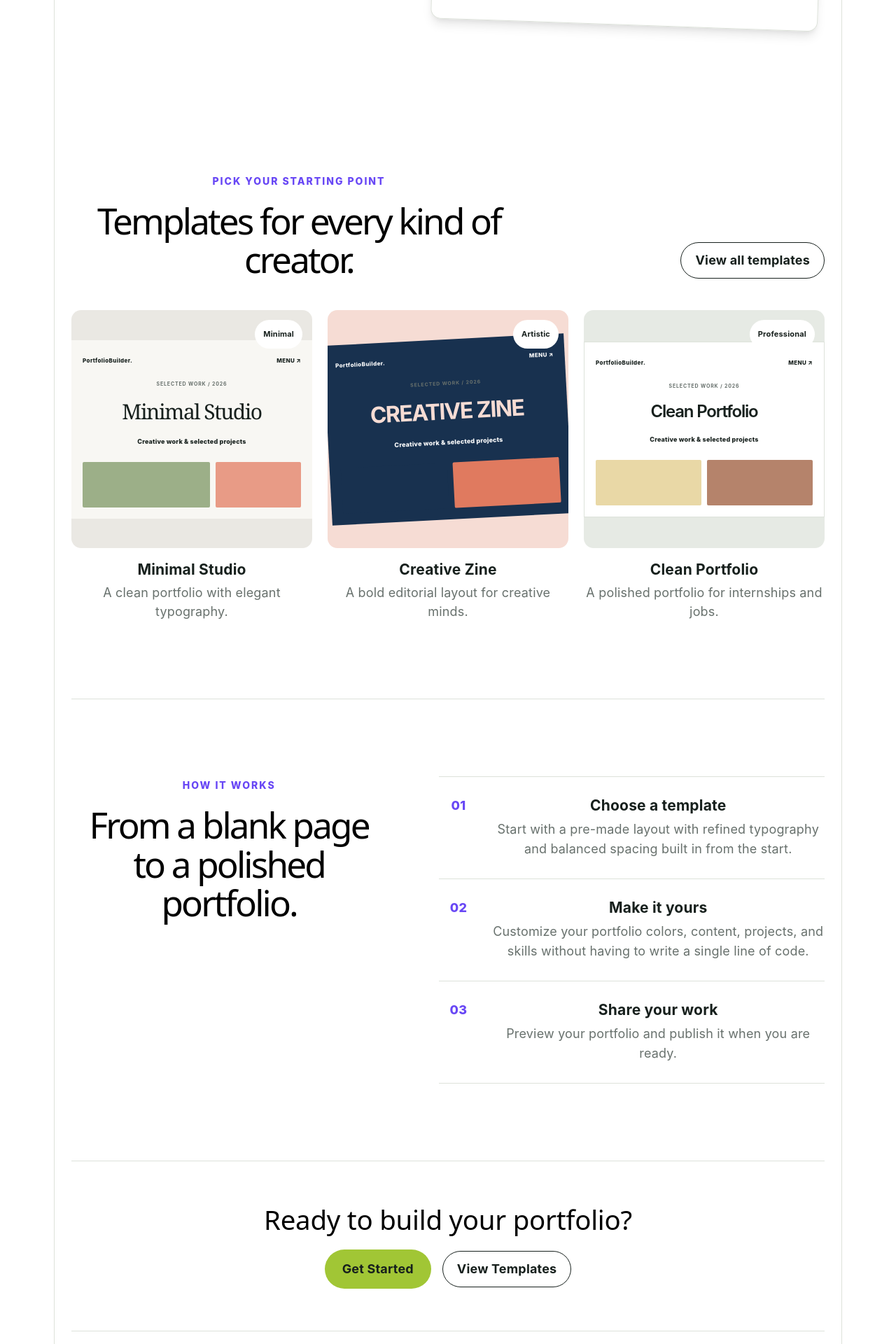
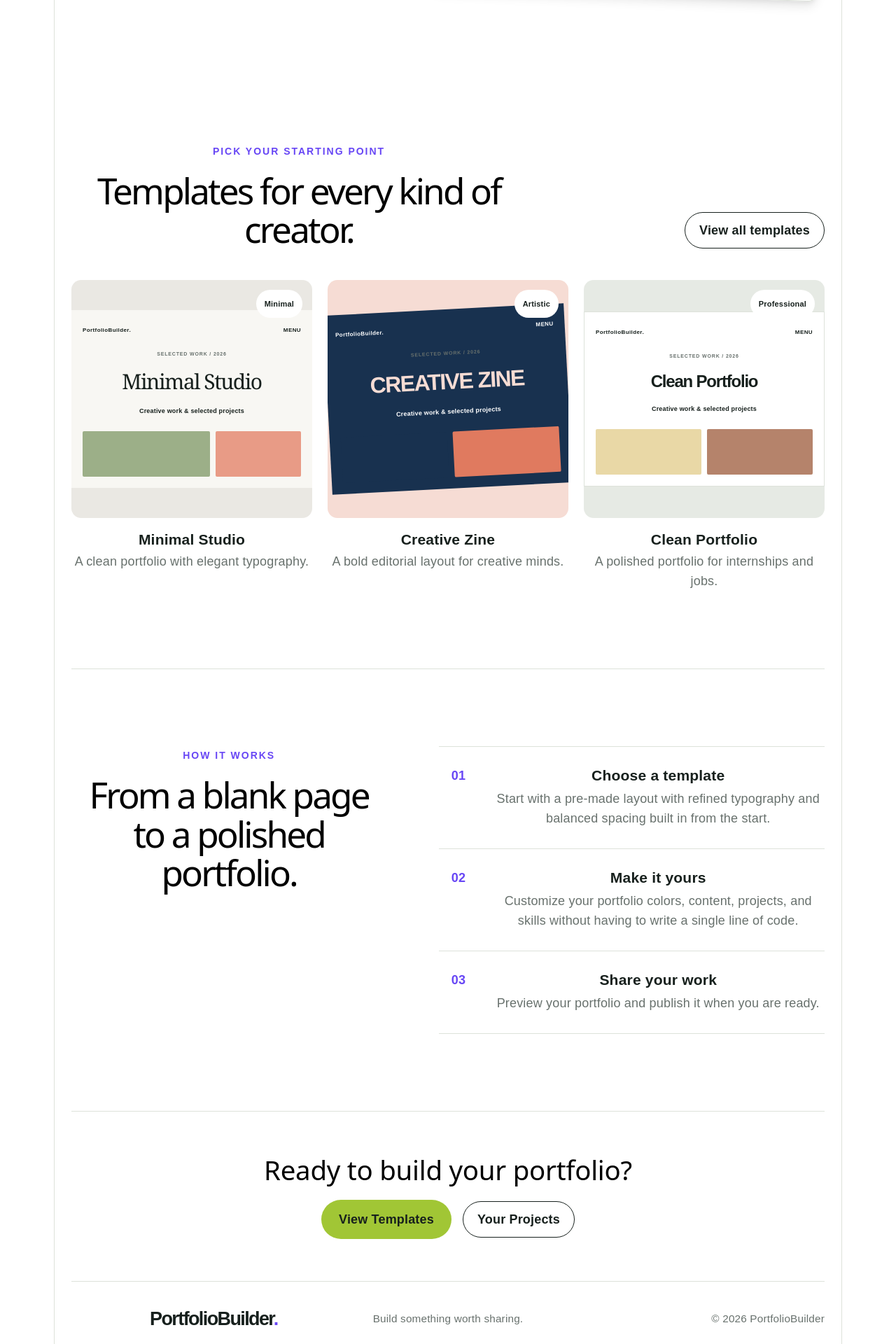
Before and after one commit to sylve-tuladhar/CPSC_362, a React (Vite) app: page /homepage in a window 1280 px wide. Shown: the part 700-2620 px from the top of the page at 70% size. Built offline with nearby package versions, Linux system fonts and the light colour scheme.

Commit message:
Work in progress your projects page

```diff
--- a/src/App.jsx
+++ b/src/App.jsx
@@ -3,6 +3,7 @@ import Templates from "./pages/Templates";
 import TemplateGallery from "./pages/TemplateGallery";
 import Editor from "./pages/Editor";
 import Preview from "./pages/Preview";
+import YourProjects from "./pages/YourProjects";
 import "./App.css";
 import { BrowserRouter, Navigate, Route, Routes } from "react-router-dom";
 
@@ -17,6 +18,7 @@ function App() {
         <Route path="/template-gallery" element={<TemplateGallery />} />
         <Route path="/editor" element={<Editor />} />
         <Route path="/preview" element={<Preview />} />
+        <Route path="/your-projects" element={<YourProjects />} />
     </Routes>
     </BrowserRouter>
   );
--- a/src/pages/Editor.css
+++ b/src/pages/Editor.css
@@ -20,7 +20,7 @@ body {
   margin: 0;
   background: var(--background);
   color: var(--text);
-  font-family: Inter, Arial, sans-serif;
+  font-family: Arial, sans-serif;
 }
 
 button,
--- a/src/pages/HomePage.css
+++ b/src/pages/HomePage.css
@@ -20,7 +20,7 @@ body {
   margin: 0;
   background: var(--background);
   color: var(--text);
-  font-family: Inter, Arial, sans-serif;
+  font-family: Arial, sans-serif;
 }
 
 button,
@@ -524,8 +524,14 @@ footer p:last-child {
 }
 
 @media (max-width: 850px) {
-  .navbar nav a {
-    display: none;
+  .navbar {
+    flex-wrap: wrap;
+    gap: 16px;
+    padding: 16px 0;
+  }
+
+  .navbar nav {
+    gap: 18px;
   }
 
   .hero,
@@ -560,6 +566,21 @@ footer p:last-child {
     width: min(100% - 32px, 1180px);
   }
 
+  .navbar nav {
+    width: 100%;
+    justify-content: space-between;
+    flex-wrap: wrap;
+    gap: 12px;
+  }
+
+  .navbar nav a {
+    font-size: 0.85rem;
+  }
+
+  .navbar nav .nav-button {
+    padding: 10px 14px;
+  }
+
   .hero h1 {
     font-size: 3.4rem;
   }
--- a/src/pages/HomePage.jsx
+++ b/src/pages/HomePage.jsx
@@ -106,7 +106,7 @@ function HomePage() {
                 <div className="template-preview-mini">
                   <div className="template-preview-nav">
                     <span>PortfolioBuilder.</span>
-                    <span>MENU ↗</span>
+                    <span>MENU</span>
                   </div>
                   <div className="template-preview-content">
                     <p>SELECTED WORK / 2026</p>
@@ -129,7 +129,7 @@ function HomePage() {
                 <div className="template-preview-mini">
                   <div className="template-preview-nav">
                     <span>PortfolioBuilder.</span>
-                    <span>MENU ↗</span>
+                    <span>MENU</span>
                   </div>
                   <div className="template-preview-content">
                     <p>SELECTED WORK / 2026</p>
@@ -152,7 +152,7 @@ function HomePage() {
                 <div className="template-preview-mini">
                   <div className="template-preview-nav">
                     <span>PortfolioBuilder.</span>
-                    <span>MENU ↗</span>
+                    <span>MENU</span>
                   </div>
                   <div className="template-preview-content">
                     <p>SELECTED WORK / 2026</p>
@@ -195,11 +195,11 @@ function HomePage() {
       <div className="homepage-conclusion">
         <h2>Ready to build your portfolio?</h2>
         <div className="conclusion-actions">
-          <Link className="primary-button" to="/editor">
-            Get Started
+          <Link className="primary-button" to="/template-gallery">
+            View Templates
           </Link>
-          <Link className="outline-button" to="/template-gallery">
-            View Templates
+          <Link className="outline-button" to="/your-projects">
+            Your Projects
           </Link>
         </div>
       </div>
--- a/src/pages/Preview.css
+++ b/src/pages/Preview.css
@@ -20,7 +20,7 @@ body {
   margin: 0;
   background: var(--background);
   color: var(--text);
-  font-family: Inter, Arial, sans-serif;
+  font-family: Arial, sans-serif;
 }
 
 button,
--- a/src/pages/TemplateGallery.css
+++ b/src/pages/TemplateGallery.css
@@ -2,7 +2,7 @@
   min-height: 100vh;
   background: #ffffff;
   color: #17201d;
-  font-family: Inter, Arial, sans-serif;
+  font-family: Arial, sans-serif;
 }
 
 /* HEADER — MATCHES HOMEPAGE */
--- a/src/pages/TemplateGallery.jsx
+++ b/src/pages/TemplateGallery.jsx
@@ -115,7 +115,7 @@ function TemplateGallery() {
 
             <div className="gallery-mini-nav">
               <span>PortfolioBuilder.</span>
-              <span>MENU ↗</span>
+              <span>MENU</span>
             </div>
 
             <div className="gallery-mini-content">
--- a/src/pages/Templates.css
+++ b/src/pages/Templates.css
@@ -20,7 +20,7 @@ body {
   margin: 0;
   background: var(--background);
   color: var(--text);
-  font-family: Inter, Arial, sans-serif;
+  font-family: Arial, sans-serif;
 }
 
 button,
--- /dev/null
+++ b/src/pages/YourProjects.css
@@ -0,0 +1,44 @@
+:root {
+  --background: #ffffff;
+  --surface: #ffffff;
+  --text: #17201d;
+  --muted: #68716d;
+  --purple: #6847f5;
+  --green: #a1c635;
+  --border: #dde2da;
+}
+
+* {
+  box-sizing: border-box;
+}
+
+html {
+  scroll-behavior: smooth;
+}
+
+body {
+  margin: 0;
+  background: var(--background);
+  color: var(--text);
+  font-family: Arial, sans-serif;
+}
+
+button,
+a {
+  font: inherit;
+}
+
+.navbar {
+  display: flex;
+  justify-content: space-between;
+  align-items: center;
+  padding: 1rem 2rem;
+  background-color: var(--surface);
+  border-bottom: 1px solid var(--border);
+}
+
+.logo {
+  font-size: 1.5rem;
+  font-weight: bold;
+  color: var(--text);
+}
--- /dev/null
+++ b/src/pages/YourProjects.jsx
@@ -0,0 +1,30 @@
+import "./YourProjects.css";
+import { Link } from "react-router-dom";
+
+function YourProjects() {
+  return (
+    <div className="your-projects">
+      <header className="navbar">
+      <Link classname="logo" to="/homepage">
+        PortfolioBuilder<span>.</span>
+      </Link>
+
+      <nav aria-label="Main navigation">
+        <Link to="/homepage">Return Home</Link>
+        <Link to="/template-gallery">Templates</Link>
+      </nav>
+      </header>
+
+      <main>
+        <div className="hero">
+          <div className="hero-content">
+            <p className="eyebrow">View all your projects with ease</p>
+          </div>
+        </div>
+      </main>
+
+    </div>
+  );
+}
+
+export default YourProjects;
```
